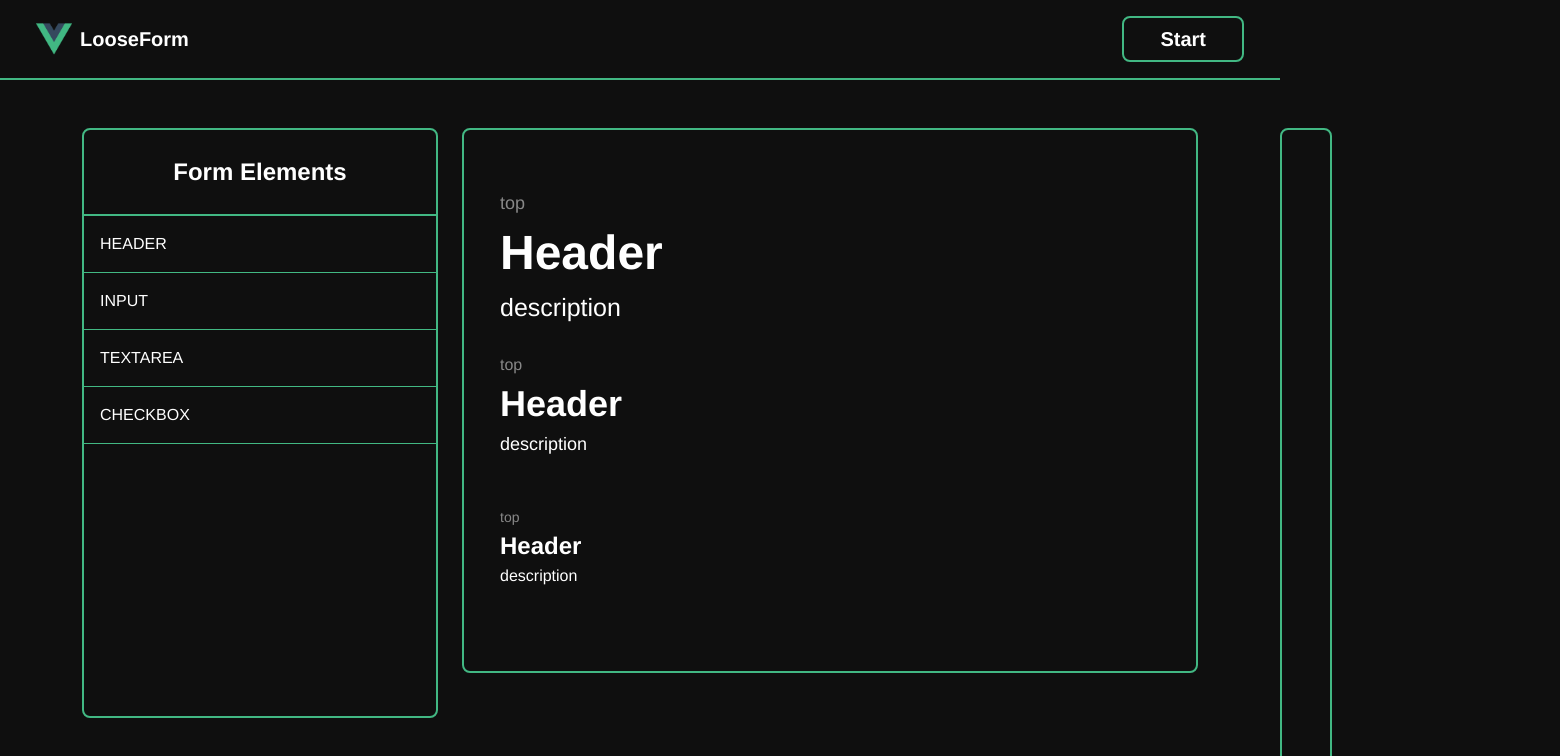
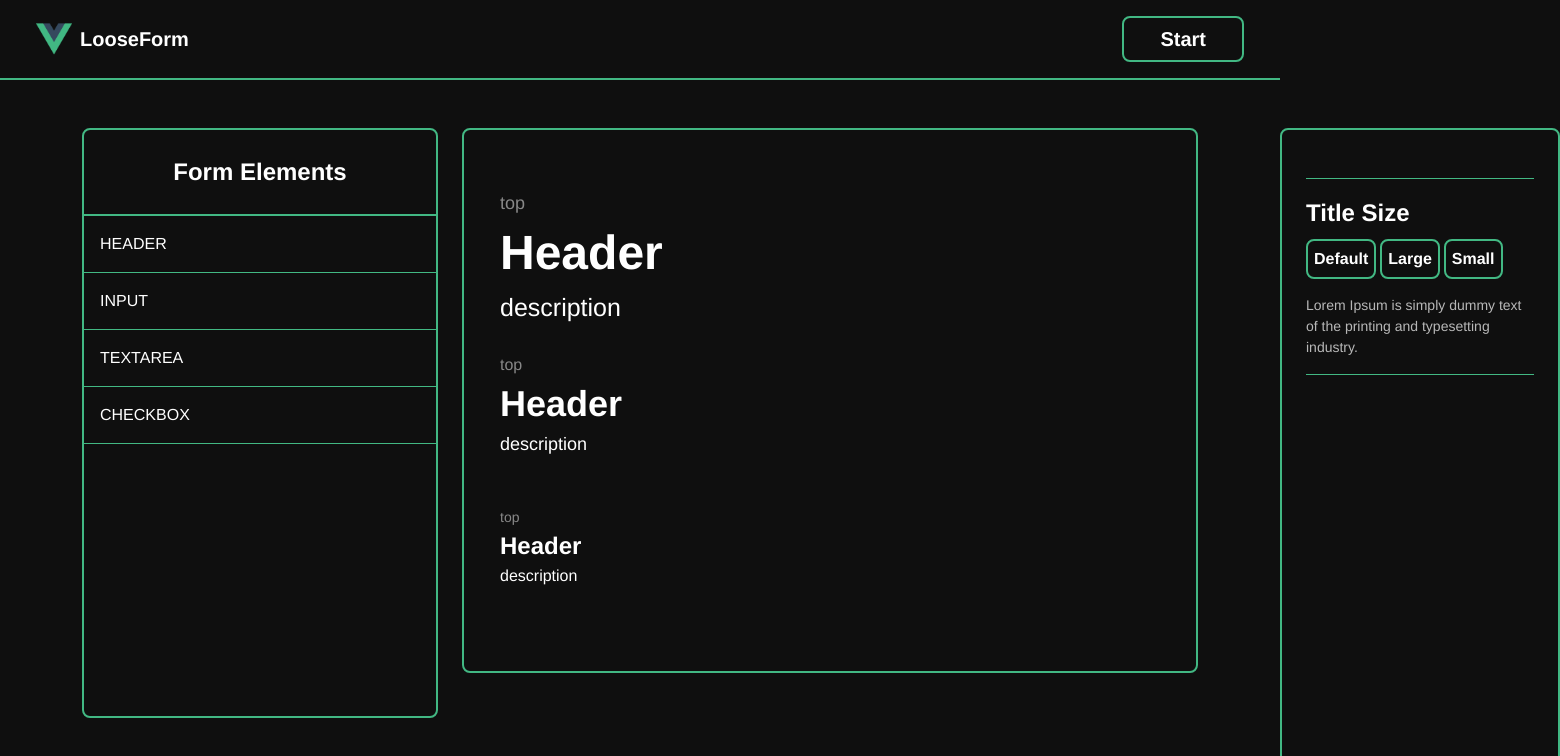
Before and after one commit to MuratBuyukcelebi/LooseForm, a Vue app: page / in a window 1280 px wide. Shown: the top 756 px of the page, 1560 px wide, since content can reach past the window. Built offline with nearby package versions, Linux system fonts and the light colour scheme.

Commit message:
chore: update option system

```diff
--- a/src/components/Form/Settings/Settings.vue
+++ b/src/components/Form/Settings/Settings.vue
@@ -1,7 +1,7 @@
 <template>
   <div class="settings" :class="{ active : active === true}">
     <!--Text Size-->
-    <div class="settings-item" v-if="selectedOption === 'Header'">
+    <div class="settings-item" v-if="selectedOption === 'Header' || 'Input'">
       <div class="settings-item__title">Title Size</div>
       <div class="settings-item__actions">
         <button @click="$emit('size', 'md')">Default</button>
```
